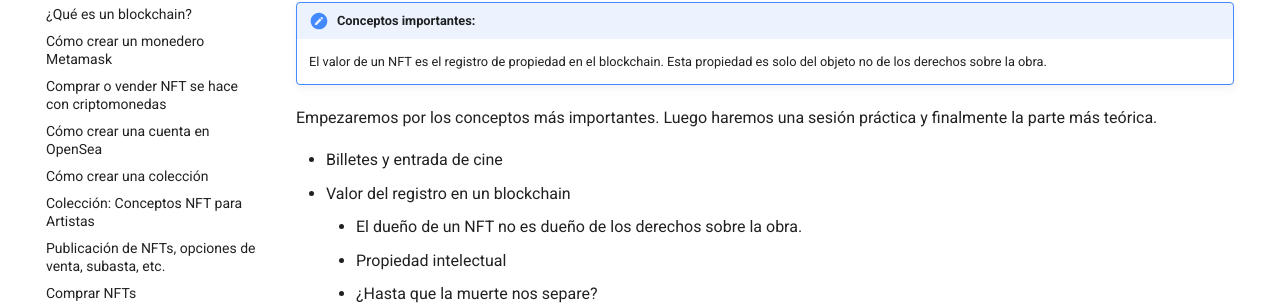
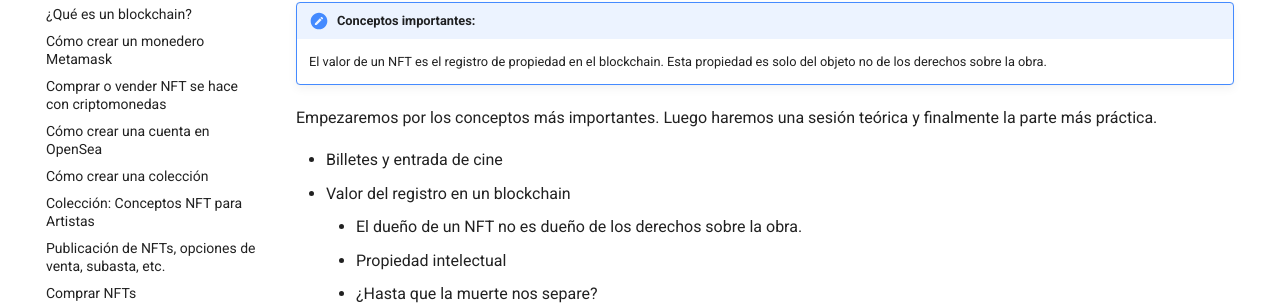
Before and after one commit to fransimo/nft_para_artistas, an MkDocs documentation site: the page built from docs/01_introduction/nft.md, in a window 1280 px wide and 1129 px high. Shown: the part 226-531 px from the top of the window. Built offline with MkDocs 1.6.1 and Material for MkDocs 9.7.7, drawn with Linux system fonts in a browser that asks for light colours; comment, search, counter and statistics services are not loaded.

Commit message:
Collection

```diff
--- a/docs/01_introduction/nft.md
+++ b/docs/01_introduction/nft.md
@@ -3,7 +3,8 @@
 !!! note "Conceptos importantes:"
     El valor de un NFT es el registro de propiedad en el blockchain. Esta propiedad es solo del objeto no de los derechos sobre la obra.
 
-Empezaremos por los conceptos más importantes. Luego haremos una sesión práctica y finalmente la parte más teórica.
+Empezaremos por los conceptos más importantes. Luego haremos una sesión teórica y finalmente la parte más
+práctica.
 
 - Billetes y entrada de cine
 - Valor del registro en un blockchain
```
